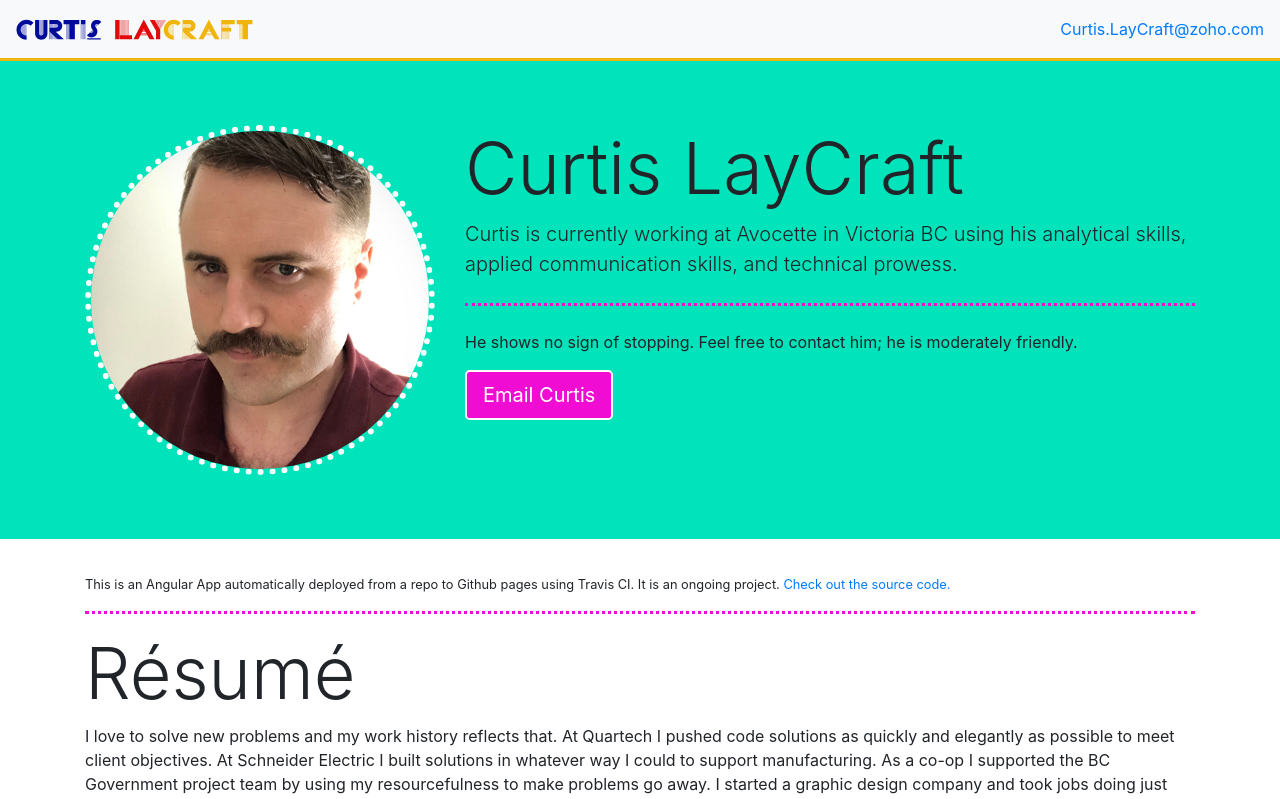
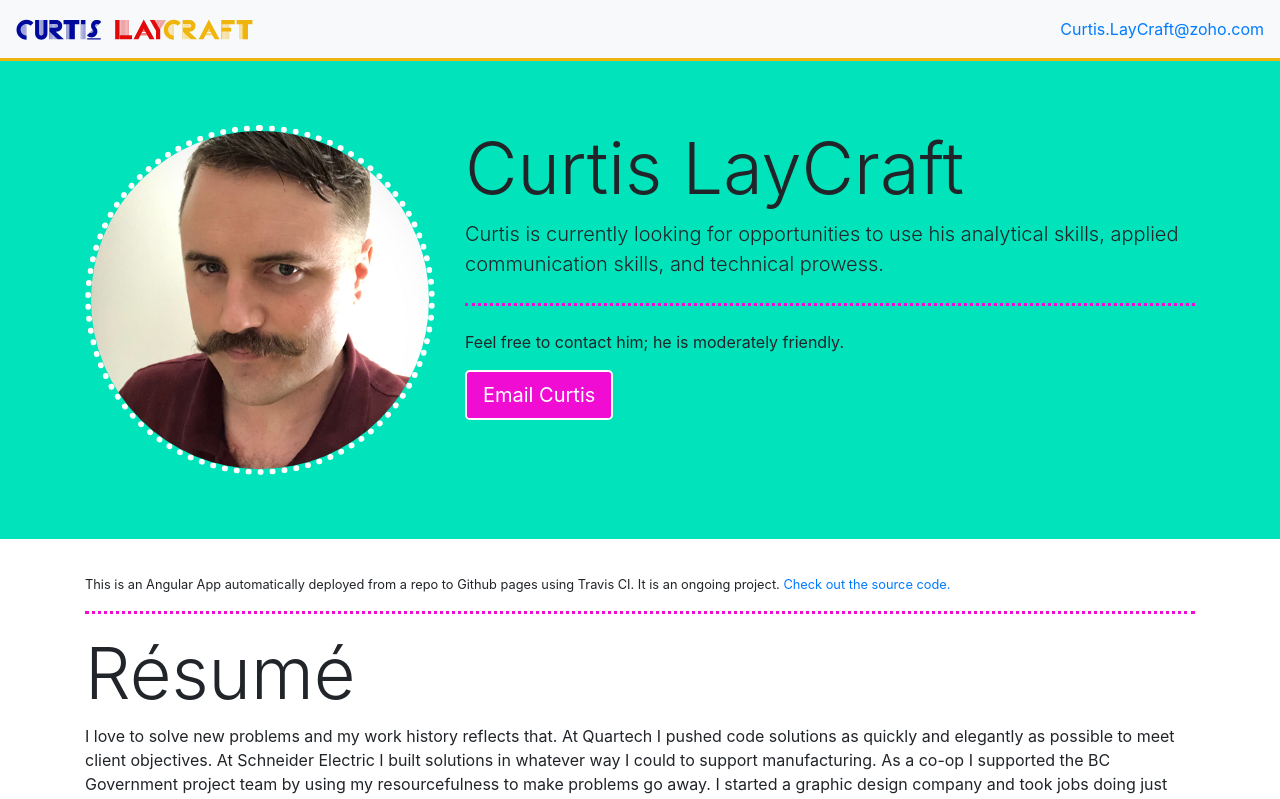
Before and after one commit to LayCraft/portfolio, an Angular app: page / in a window 1280 px wide. Shown: the top 799 px of the page. Built offline with nearby package versions, Linux system fonts and the light colour scheme.

Commit message:
update head text

```diff
--- a/src/app/app.component.html
+++ b/src/app/app.component.html
@@ -4,31 +4,22 @@
   <div class="container">
     <div class="row">
       <div class="col-12 col-md-4">
-        <img
-          id="profile"
-          class="rounded-circle"
-          src="assets/img/profilePhoto.jpg"
-        />
+        <img id="profile" class="rounded-circle" src="assets/img/profilePhoto.jpg" />
       </div>
       <div class="col">
         <h1 class="display-3">Curtis LayCraft</h1>
         <p class="lead">
-          Curtis is currently working at Avocette in Victoria BC using his
+          Curtis is currently looking for opportunities to use his
           analytical skills, applied communication skills, and technical
           prowess.
         </p>
         <hr class="my-4" />
         <p>
-          He shows no sign of stopping. Feel free to contact him; he is
+          Feel free to contact him; he is
           moderately friendly.
         </p>
         <p class="lead">
-          <a
-            href="mailto:curtis.laycraft@zoho.com?Subject=Hey%20Curtis!"
-            class="custom-colour-button btn btn-primary btn-lg"
-            role="button"
-            >Email Curtis</a
-          >
+          <a href="mailto:curtis.laycraft@zoho.com?Subject=Hey%20Curtis!" class="custom-colour-button btn btn-primary btn-lg" role="button">Email Curtis</a>
         </p>
       </div>
     </div>
```
